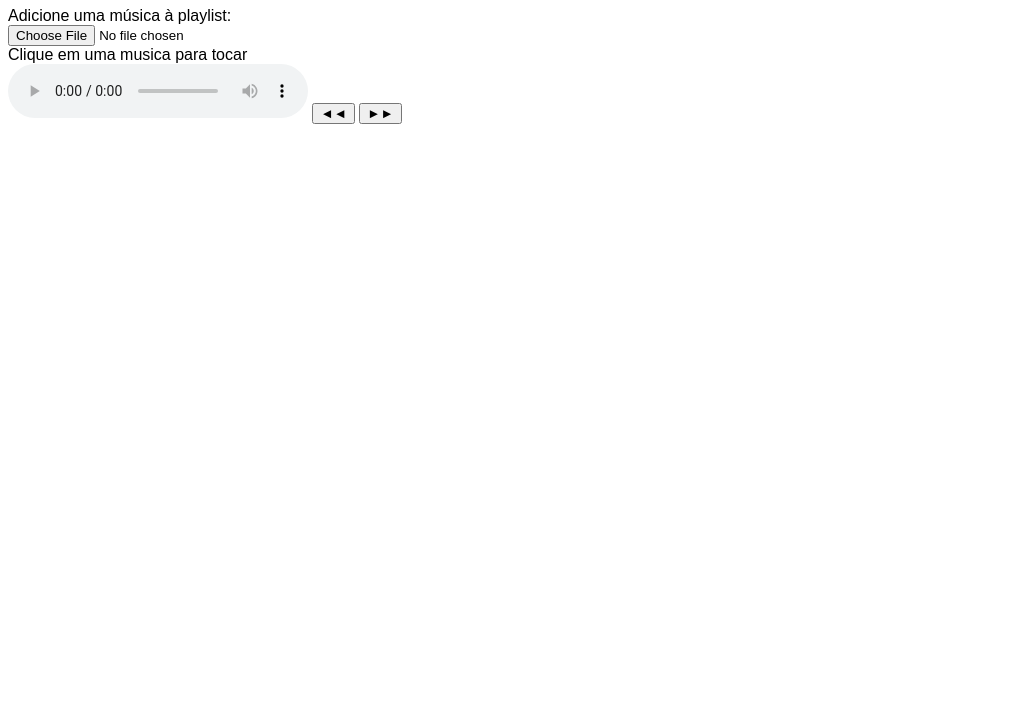
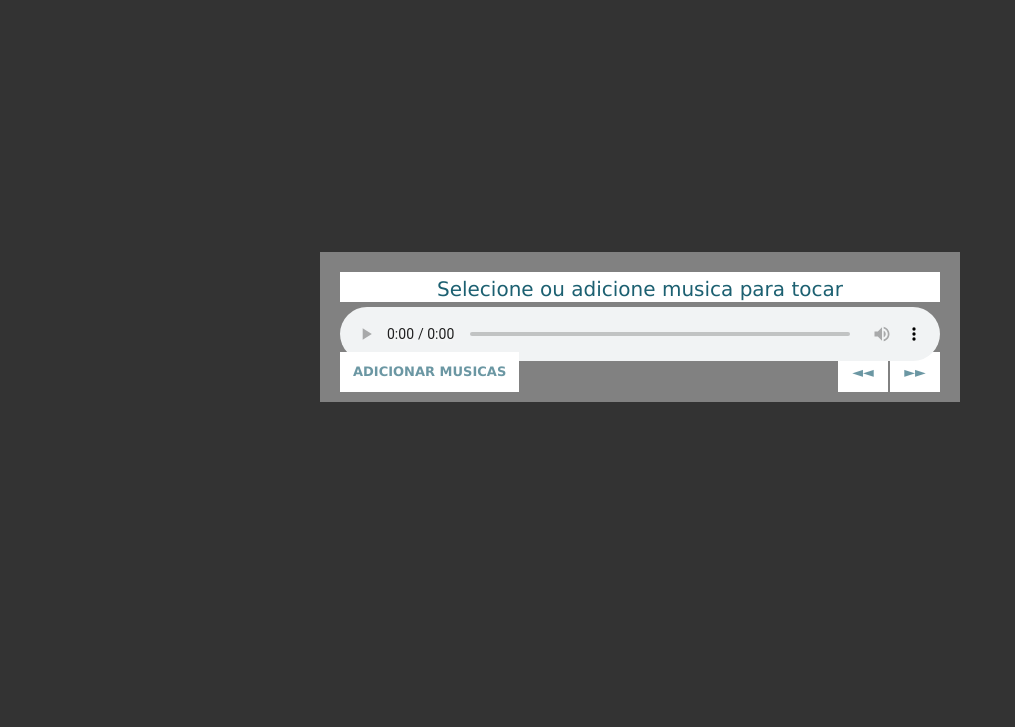
Before and after one commit to rodrigogmartins/SportFree, a website: page projeto/public/index.html in a window 1280 px wide. Shown: the part 73-800 px from the top of the page, without its empty margins (0-1015 px from the left). Drawn offline with Linux system fonts and the light colour scheme.

Commit message:
Add files via upload

```diff
--- a/projeto/public/css/style.css
+++ b/projeto/public/css/style.css
@@ -1,3 +1,161 @@
-body {
-    font-family: sans-serif;
+* {
+    padding: 0;
+    margin: 0;
+    list-style: none;
+    text-decoration: none;
 }
+
+::-webkit-scrollbar-track {
+    background-color: #F4F4F4;
+}
+::-webkit-scrollbar {
+    width: 6px;
+    background: #F4F4F4;
+}
+::-webkit-scrollbar-thumb {
+    background: #dad7d7;
+}
+
+html, body {
+    width: 100%;
+    height: 100%;
+    font: 14px "Lucida Grande", Helvetica, Arial, sans-serif;
+    background: #333;
+}
+
+audio {
+    width: 100%;
+}
+
+ul {
+    max-height: 250px;
+    overflow-y: scroll;
+    overflow-x: hidden;
+}
+
+li {
+    background-color: rgb(83, 83, 83);
+    border: 0px;
+    padding: 0.5em 1em;
+    font-size: 1.2em;
+    color: rgb(192, 192, 192);
+    list-style: none;
+    transition: 0.5s;
+}
+
+li:hover {
+    background-color: rgb(107, 107, 107);
+}
+
+a {
+    color: rgb(192, 192, 192);
+    font-weight: bold;
+}
+
+h1 {
+    font-size: 40px;
+    font-weight: 200;
+}
+
+input {
+    display: none;
+}
+
+label {
+    font-weight: bold;
+}
+
+label:hover {
+    color: rgba(28, 96, 113, 0.95);
+}
+
+#table {
+    width: 100%;
+    height: 100%;
+    position: static;
+    display: table;
+}
+
+#cell {
+    vertical-align: middle;
+    display: table-cell;
+    position: static;
+}
+
+#player {
+    width: 50%;
+    margin: 0 auto;
+}
+
+#nomemusica {
+    background-color: #fff;
+    color: rgba(28, 96, 113, 1);
+    text-align: center;
+    font-size: 0.5em;
+    max-width: 100%;
+    max-height: 1em;
+    padding: 5px 10px;
+    overflow: hidden;
+    margin-bottom: 5px;
+}
+
+#cover {
+    background: rgb(129, 129, 129);
+    padding: 20px;
+    height: 110px;
+}
+
+#controles{
+    width: 102px;
+    height: 40px;
+    position: absolute;
+    bottom: 10px;
+    right: 20px;
+}
+
+#voltar {
+    background: #fff;
+    text-align: center;
+    color: rgba(28, 96, 113, 0.65);
+    width: 50px;
+    line-height: 40px;
+    float: left;
+    transition: 0.3s;
+    cursor: pointer;
+}
+
+#voltar:hover {
+    color: rgba(28, 96, 113, 0.95);
+}
+
+#proxima {
+    background: #fff;
+    text-align: center;
+    color: rgba(28, 96, 113, 0.65);
+    width: 50px;
+    line-height: 40px;
+    float: right;
+    transition: 0.3s;
+    cursor: pointer;
+}
+
+#proxima:hover {
+    color: rgba(28, 96, 113, 0.95);
+}
+
+#cover {
+    position: relative;
+}
+
+.user-name {
+    background: #fff;
+    font-weight: normal;
+    font-size: 13px;
+    padding: 0em 1em;
+    color: rgba(28, 96, 113, 0.65);
+    text-align: center;
+    line-height: 40px;
+    position: absolute;
+    bottom: 10px;
+    left: 20px;
+}
--- a/projeto/public/index.html
+++ b/projeto/public/index.html
@@ -4,25 +4,37 @@
         <meta charset="UTF-8">
         <meta name="viewport" content="width=device-width, initial-scale=1.0">
         <meta http-equiv="X-UA-Compatible" content="ie=edge">
-        <title> SporteFi </title>
+        <title> SporteFree </title>
         <link rel="stylesheet" href="css/style.css">
     </head>
     <body>
-        <h1>Multimídia</h1>
+        <div id="table">
+            <div id="cell">
+                <div id="player">
+                    <div id="cover">
+                        <div id="controles">
+                            <a id="voltar"> ◄◄ </a>
+                            <a id="proxima"> ►► </a>
+                        </div>
+                        <h1>
+                            <div id="audiowrap">
+                                <div id="nomemusica"> Selecione ou adicione musica para tocar </div>
+                                <div id="audio0">
+                                    <audio preload id="audioplayer" controls> Formato não suportado pelo navegador </audio>
+                                </div>
+                                <span class="user-name">
+                                    <label id="adicionarmusica" for="loader"> ADICIONAR MUSICAS </label>
+                                    <input type="file" name="musica" id="loader" accept="audio/*">
+                                </span>
+                            </div>
+                        </h1>
+                    </div>
 
-        <label for="loader"> Adicione uma música à playlist: </label>
-        <br>
-        <input type="file" name="musica" id="loader" accept="audio/*">
+                    <ul></ul>
 
-        <div id="playerDeAudio">
-            <label id="nomemusica" for="player"> Clique em uma musica para tocar </label>
-            <br>
-            <audio controls src="" id="player"></audio>
-            <button id="voltar"> ◄◄ </button>
-            <button id="proxima"> ►► </button>
+                </div>
+            </div>
         </div>
-
-        <ol></ol>
 
         <script src="js/main.js"></script>
     </body>
--- a/projeto/public/js/main.js
+++ b/projeto/public/js/main.js
@@ -1,26 +1,27 @@
 document.addEventListener('DOMContentLoaded', function() {
     const audio = document.querySelector('audio');
     const input = document.querySelector('#loader');
-    const player = document.querySelector('#player');
-    const ol = document.querySelector('ol');
+    const player = document.querySelector('#audioplayer');
+    const ul = document.querySelector('ul');
     const proxima = document.querySelector('#proxima');
     const voltar = document.querySelector('#voltar');
-    let playlist = [];
     let indiceMusica = 0;
-    let nomesMusicas = [];
+    const nomesMusicas = [];
+    const playlist = [];
 
-    input.addEventListener('change', function(){
+    input.addEventListener('change', function() {
         const reader = new FileReader();
         reader.addEventListener('load', function() {
-            playlist.push(reader.result);
-            addlist();
-            tocarMusica(indiceMusica);
+            const musica = reader.result;
+            if (playlist.indexOf(musica) === -1) {
+                playlist.push(musica);
+                addlist();
+            }
         });
         reader.readAsDataURL(input.files[0]);
     });
 
-    ol.addEventListener('click', function(e){
-        console.log(e.target.tagName);
+    ul.addEventListener('click', function(e) {
         if (e.target.tagName === 'A') {
             indiceMusica = nomesMusicas.indexOf(e.target.textContent);
             tocarMusica(indiceMusica);
@@ -33,14 +34,15 @@ document.addEventListener('DOMContentLoaded', function() {
             indiceMusica = 0;
         }
         tocarMusica(indiceMusica);
-    }
+    };
+
     const anteriorMusica = function() {
         indiceMusica--;
         if (indiceMusica < 0) {
             indiceMusica = playlist.length-1;
         }
         tocarMusica(indiceMusica);
-    }
+    };
 
     audio.addEventListener('ended', proximaMusica);
     proxima.addEventListener('click', proximaMusica);
@@ -50,23 +52,23 @@ document.addEventListener('DOMContentLoaded', function() {
         player.src = playlist[indice];
         player.play();
         const labelMusica = document.querySelector('#nomemusica');
-        labelMusica.textContent = ol.children[indice].textContent;
-    }
+        labelMusica.textContent = ul.children[indice].textContent;
+    };
 
     const addlist = function() {
-        let nomeMusica = loader.files[0].name;
-        let nomeArrumado = arrumarNomeMusica(nomeMusica);
+        const nomeMusica = input.files[0].name;
+        const nomeArrumado = arrumarNomeMusica(nomeMusica);
         nomesMusicas.push(nomeArrumado);
         const li = document.createElement('li');
         const a = document.createElement('a');
-        a.setAttribute('href','#');
-        a.textContent = nomeArrumado
+        a.setAttribute('href', '#');
+        a.textContent = nomeArrumado;
         li.appendChild(a);
-        ol.appendChild(li);
-    }
+        ul.appendChild(li);
+    };
 
     const arrumarNomeMusica = function(nome) {
-        let nomeVetor = nome.split('.');
+        const nomeVetor = nome.split('.');
         return nomeVetor[0];
-    }
+    };
 });
```
